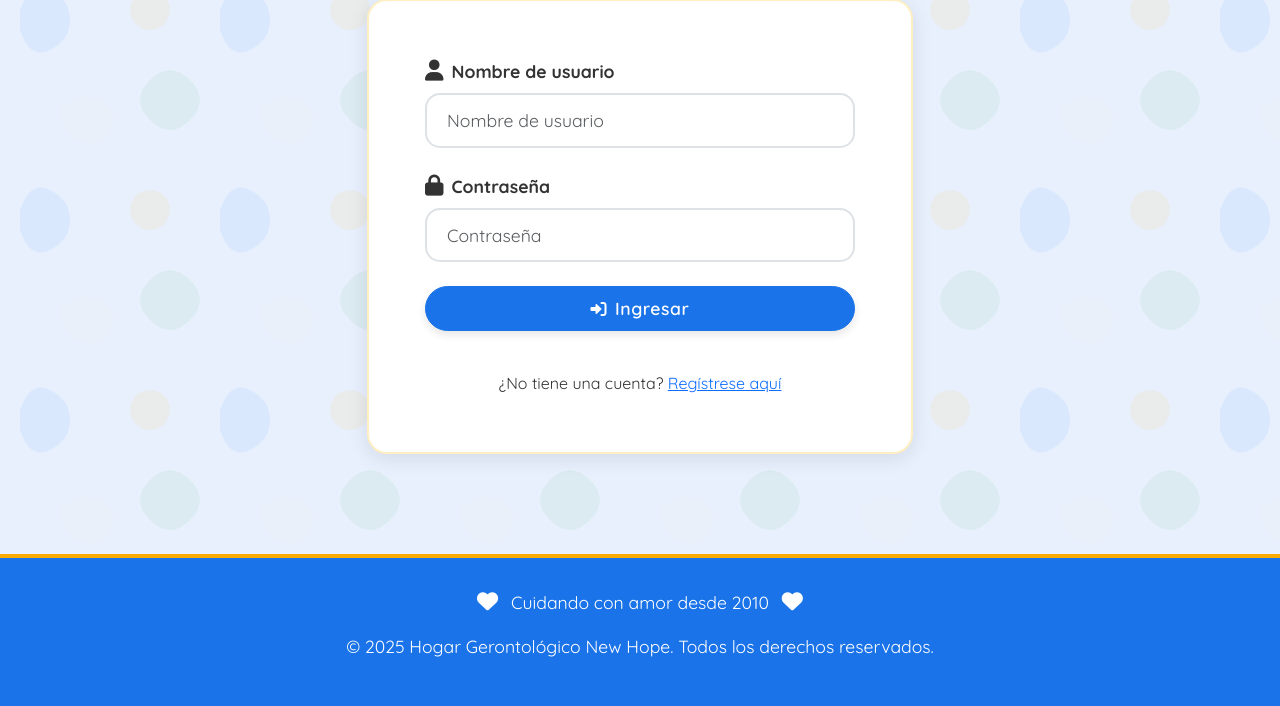
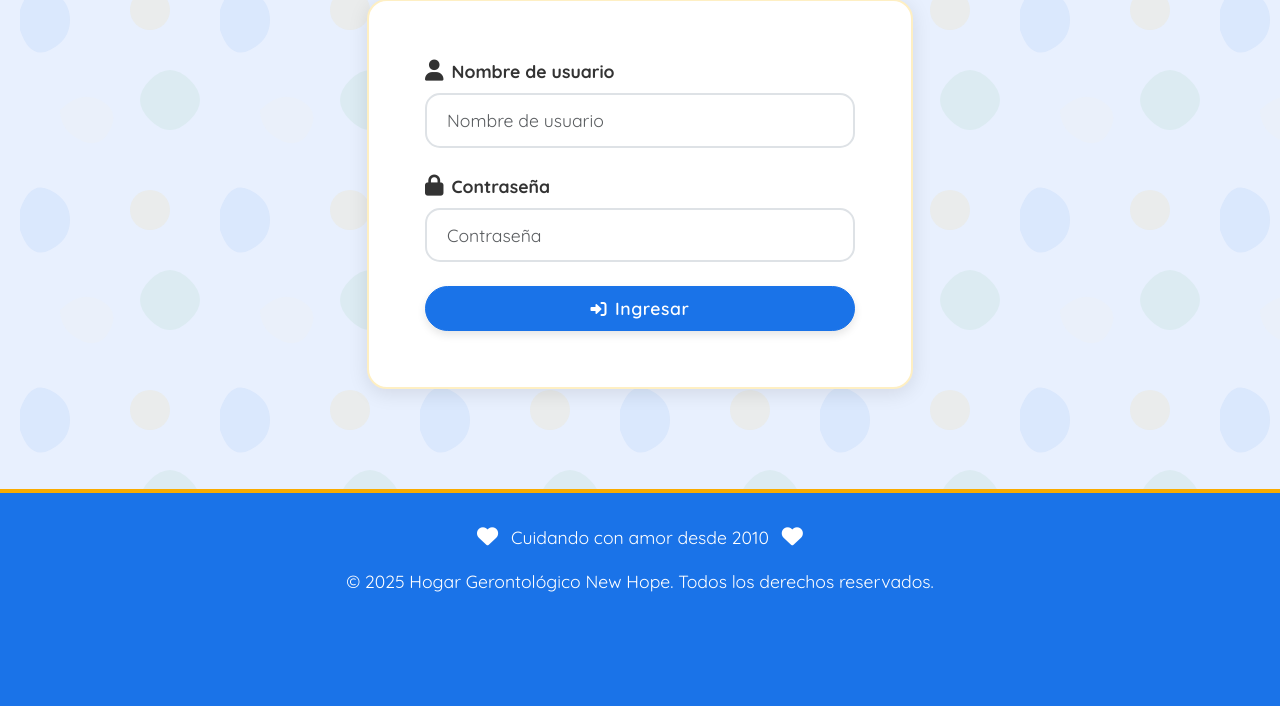
Before and after one commit to je-lopezu1/hogarAbuelos, a Django app: page /accounts/login/ in a window 1280 px wide. Shown: the part 240-946 px from the top of the page. After the commit the page ends 832 px from the top, so only its background shows below. Run offline with Django 5.2, Linux system fonts and the light colour scheme.

Commit message:
Arreglos

```diff
--- a/app/authentication/templates/authentication/login.html
+++ b/app/authentication/templates/authentication/login.html
@@ -15,14 +15,14 @@
     <div class="row justify-content-center">
         <div class="col-md-6">
             <div class="content-card">
-                {% if messages %}
+                <!--{% if messages %}
                     {% for message in messages %}
                         <div class="alert alert-{{ message.tags }} alert-dismissible fade show" role="alert">
                             {{ message }}
                             <button type="button" class="btn-close" data-bs-dismiss="alert" aria-label="Close"></button>
                         </div>
                     {% endfor %}
-                {% endif %}
+                {% endif %}-->
 
                 <form method="post" class="p-3">
                     {% csrf_token %}
@@ -57,9 +57,9 @@
                     </div>
                 </form>
 
-                <div class="text-center mt-4">
+                <!--<div class="text-center mt-4">
                     <p>¿No tiene una cuenta? <a href="{% url 'authentication:signup' %}" class="text-primary">Regístrese aquí</a></p>
-                </div>
+                </div>-->
             </div>
         </div>
     </div>
```
Also changed, not shown: app/db.sqlite3.
